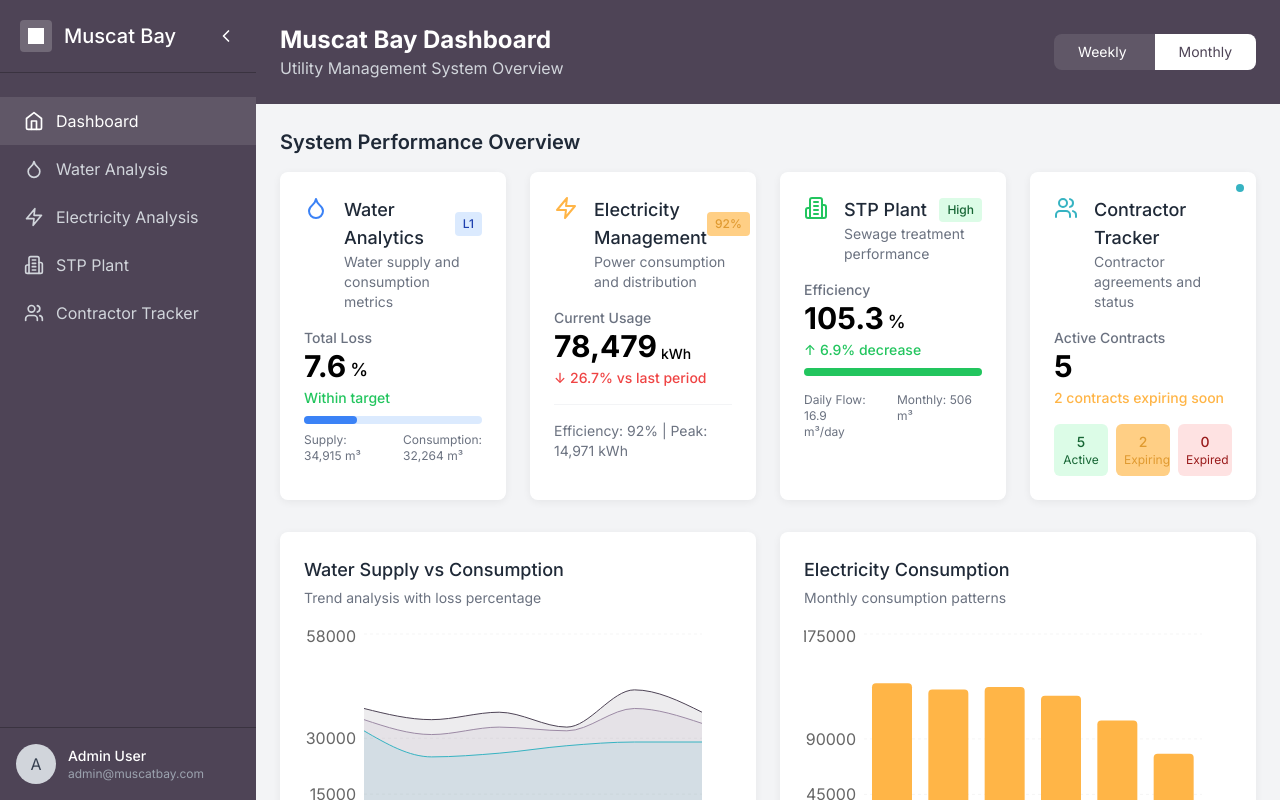
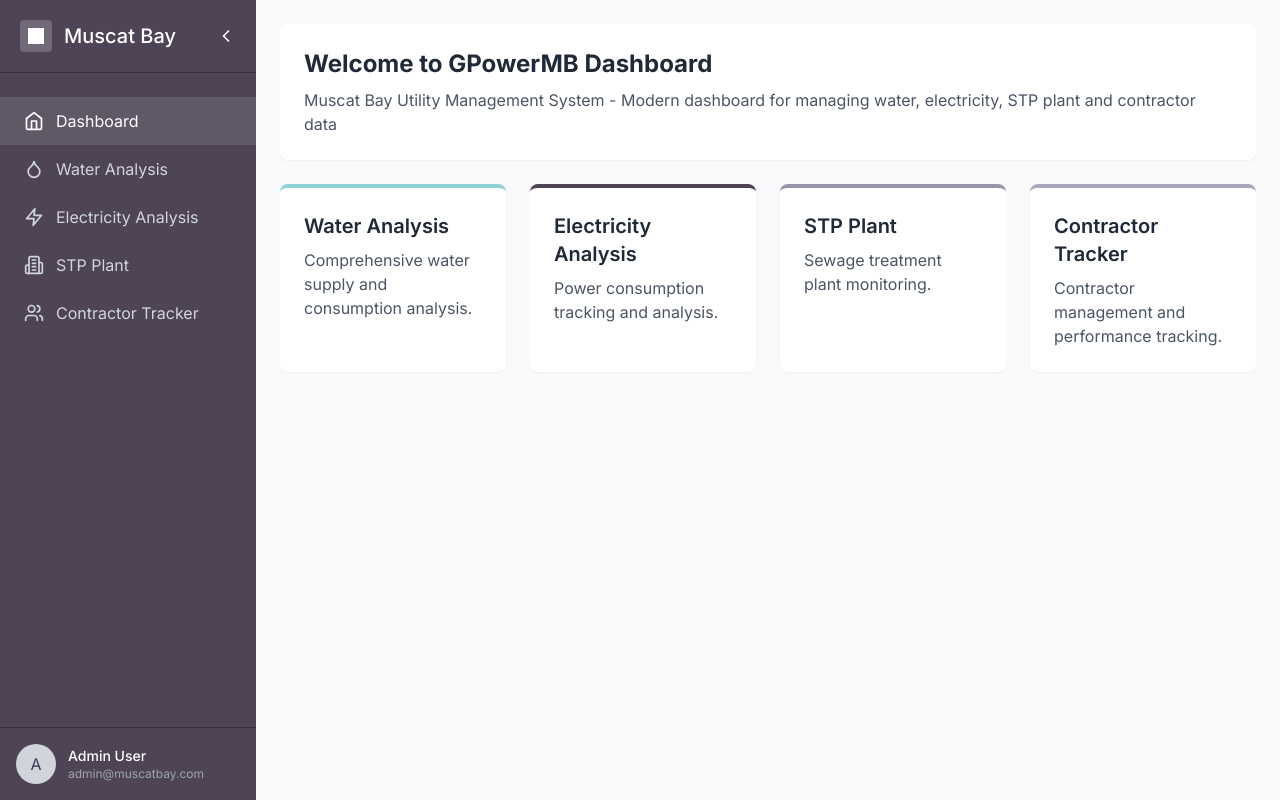
Before and after one commit to ARahim900/GPowerMB, a React (Create React App) app: page / in a window 1280 px wide. Built offline with nearby package versions, Linux system fonts and the light colour scheme.

Commit message:
Create simple Dashboard component for homepage

```diff
--- a/src/pages/Dashboard.jsx
+++ b/src/pages/Dashboard.jsx
@@ -1,193 +1,51 @@
 import React from 'react';
-import { AreaChart, Area, BarChart, Bar, XAxis, YAxis, CartesianGrid, Tooltip, ResponsiveContainer } from 'recharts';
-import { Droplet, Zap, Building2, Users } from 'lucide-react';
-import DashboardCard from '../components/DashboardCard';
-import StatusBox from '../components/StatusBox';
-import PageHeader from '../components/PageHeader';
-
-// Mock data
-const waterSupplyData = [
-  { month: 'Oct', supply: 38000, distribution: 35000, consumption: 32000 },
-  { month: 'Nov', supply: 35000, distribution: 31000, consumption: 25000 },
-  { month: 'Dec', supply: 37000, distribution: 33000, consumption: 26000 },
-  { month: 'Jan', supply: 33000, distribution: 32000, consumption: 28000 },
-  { month: 'Feb', supply: 43000, distribution: 38000, consumption: 29000 },
-  { month: 'Mar', supply: 37000, distribution: 34000, consumption: 29000 },
-];
-
-const electricityData = [
-  { month: 'Oct-24', consumption: 135000 },
-  { month: 'Nov-24', consumption: 130000 },
-  { month: 'Dec-24', consumption: 132000 },
-  { month: 'Jan-25', consumption: 125000 },
-  { month: 'Feb-25', consumption: 105000 },
-  { month: 'Mar-25', consumption: 78000 },
-];
+import { Link } from 'react-router-dom';
 
 const Dashboard = () => {
   return (
-    <div className="flex-1 overflow-y-auto">
-      <PageHeader
-        title="Muscat Bay Dashboard"
-        subtitle="Utility Management System Overview"
-      />
-
-      {/* Dashboard Content */}
-      <main className="p-6">
-        <h2 className="text-xl font-semibold text-gray-800 mb-4">System Performance Overview</h2>
-
-        <div className="grid grid-cols-1 md:grid-cols-2 lg:grid-cols-4 gap-6 mb-8">
-          {/* Water Analytics Card */}
-          <DashboardCard
-            icon={<Droplet className="text-blue-500" size={24} />}
-            title="Water Analytics"
-            subtitle="Water supply and consumption metrics"
-            tag="L1"
-            tagColor="bg-blue-100 text-blue-800"
-          >
-            <div className="mt-4">
-              <h3 className="text-sm font-medium text-gray-500">Total Loss</h3>
-              <div className="flex items-end">
-                <span className="text-3xl font-bold">7.6</span>
-                <span className="ml-1 text-lg font-medium">%</span>
-              </div>
-              <p className="text-sm text-green-500 font-medium mt-1">Within target</p>
-              <div className="w-full h-2 bg-blue-100 rounded-full mt-2">
-                <div className="h-2 bg-blue-500 rounded-full" style={{ width: '30%' }} />
-              </div>
-              <div className="flex justify-between text-xs text-gray-500 mt-2">
-                <div>
-                  <p>Supply:</p>
-                  <p>34,915 m³</p>
-                </div>
-                <div>
-                  <p>Consumption:</p>
-                  <p>32,264 m³</p>
-                </div>
-              </div>
-            </div>
-          </DashboardCard>
-
-          {/* Electricity Management Card */}
-          <DashboardCard
-            icon={<Zap className="text-accent" size={24} />}
-            title="Electricity Management"
-            subtitle="Power consumption and distribution"
-            tag="92%"
-            tagColor="bg-accent-light text-accent-dark"
-          >
-            <div className="mt-4">
-              <h3 className="text-sm font-medium text-gray-500">Current Usage</h3>
-              <div className="flex items-end">
-                <span className="text-3xl font-bold">78,479</span>
-                <span className="ml-1 text-sm font-medium">kWh</span>
-              </div>
-              <p className="text-sm text-red-500 font-medium mt-1 flex items-center">
-                <span className="mr-1">↓</span> 26.7% vs last period
-              </p>
-              <div className="mt-4 pt-4 border-t border-gray-100">
-                <p className="text-sm text-gray-500">Efficiency: 92% | Peak: 14,971 kWh</p>
-              </div>
-            </div>
-          </DashboardCard>
-
-          {/* STP Plant Card */}
-          <DashboardCard
-            icon={<Building2 className="text-green-500" size={24} />}
-            title="STP Plant"
-            subtitle="Sewage treatment performance"
-            tag="High"
-            tagColor="bg-green-100 text-green-800"
-          >
-            <div className="mt-4">
-              <h3 className="text-sm font-medium text-gray-500">Efficiency</h3>
-              <div className="flex items-end">
-                <span className="text-3xl font-bold">105.3</span>
-                <span className="ml-1 text-lg font-medium">%</span>
-              </div>
-              <p className="text-sm text-green-500 font-medium mt-1 flex items-center">
-                <span className="mr-1">↑</span> 6.9% decrease
-              </p>
-              <div className="w-full h-2 bg-green-100 rounded-full mt-2">
-                <div className="h-2 bg-green-500 rounded-full" style={{ width: '100%' }} />
-              </div>
-              <div className="grid grid-cols-2 gap-2 text-xs text-gray-500 mt-4">
-                <div>
-                  <p>Daily Flow: 16.9</p>
-                  <p>m³/day</p>
-                </div>
-                <div>
-                  <p>Monthly: 506</p>
-                  <p>m³</p>
-                </div>
-              </div>
-            </div>
-          </DashboardCard>
-
-          {/* Contractor Tracker Card */}
-          <DashboardCard
-            icon={<Users className="text-secondary" size={24} />}
-            title="Contractor Tracker"
-            subtitle="Contractor agreements and status"
-            hasNotification
-          >
-            <div className="mt-4">
-              <h3 className="text-sm font-medium text-gray-500">Active Contracts</h3>
-              <div className="flex items-end">
-                <span className="text-3xl font-bold">5</span>
-              </div>
-              <p className="text-sm text-accent font-medium mt-1">2 contracts expiring soon</p>
-
-              <div className="grid grid-cols-3 gap-2 mt-4">
-                <StatusBox label="Active" value="5" color="bg-green-100 text-green-800" />
-                <StatusBox label="Expiring" value="2" color="bg-accent-light text-accent-dark" />
-                <StatusBox label="Expired" value="0" color="bg-red-100 text-red-800" />
-              </div>
-            </div>
-          </DashboardCard>
+    <div className="flex-1 p-6 bg-gray-50">
+      <div className="max-w-7xl mx-auto">
+        <div className="bg-white shadow-sm rounded-lg p-6 mb-6">
+          <h1 className="text-2xl font-bold text-gray-800 mb-2">Welcome to GPowerMB Dashboard</h1>
+          <p className="text-gray-600">
+            Muscat Bay Utility Management System - Modern dashboard for managing water, electricity, STP plant and contractor data
+          </p>
         </div>
 
-        {/* Charts Section */}
-        <div className="grid grid-cols-1 lg:grid-cols-2 gap-6">
-          {/* Water Supply vs Consumption Chart */}
-          <div className="bg-white rounded-lg shadow-card p-6">
-            <h3 className="text-lg font-medium text-gray-800 mb-1">Water Supply vs Consumption</h3>
-            <p className="text-sm text-gray-500 mb-4">Trend analysis with loss percentage</p>
+        <div className="grid grid-cols-1 md:grid-cols-2 lg:grid-cols-4 gap-6">
+          <Link
+            to="/water"
+            className="bg-white shadow-sm rounded-lg p-6 hover:shadow-md transition-shadow duration-300 border-t-4 border-[#8ED2D6]"
+          >
+            <h2 className="text-xl font-semibold text-gray-800 mb-2">Water Analysis</h2>
+            <p className="text-gray-600">Comprehensive water supply and consumption analysis.</p>
+          </Link>
 
-            <div className="h-64">
-              <ResponsiveContainer width="100%" height="100%">
-                <AreaChart data={waterSupplyData} margin={{ top: 10, right: 30, left: 0, bottom: 0 }}>
-                  <CartesianGrid strokeDasharray="3 3" vertical={false} opacity={0.2} />
-                  <XAxis dataKey="month" tickLine={false} axisLine={false} />
-                  <YAxis tickLine={false} axisLine={false} tickFormatter={(value) => `${value}`} domain={[0, 'dataMax + 15000']} />
-                  <Tooltip />
-                  <Area type="monotone" dataKey="supply" stroke="#4E4456" fill="#4E4456" fillOpacity={0.1} name="Supply (L1)" />
-                  <Area type="monotone" dataKey="distribution" stroke="#9C8AA5" fill="#9C8AA5" fillOpacity={0.1} name="Distribution (L2)" />
-                  <Area type="monotone" dataKey="consumption" stroke="#36B3C2" fill="#36B3C2" fillOpacity={0.1} name="Consumption (L3)" />
-                </AreaChart>
-              </ResponsiveContainer>
-            </div>
-          </div>
+          <Link
+            to="/electricity"
+            className="bg-white shadow-sm rounded-lg p-6 hover:shadow-md transition-shadow duration-300 border-t-4 border-[#4E4456]"
+          >
+            <h2 className="text-xl font-semibold text-gray-800 mb-2">Electricity Analysis</h2>
+            <p className="text-gray-600">Power consumption tracking and analysis.</p>
+          </Link>
 
-          {/* Electricity Consumption Chart */}
-          <div className="bg-white rounded-lg shadow-card p-6">
-            <h3 className="text-lg font-medium text-gray-800 mb-1">Electricity Consumption</h3>
-            <p className="text-sm text-gray-500 mb-4">Monthly consumption patterns</p>
+          <Link
+            to="/stp"
+            className="bg-white shadow-sm rounded-lg p-6 hover:shadow-md transition-shadow duration-300 border-t-4 border-[#9A95A6]"
+          >
+            <h2 className="text-xl font-semibold text-gray-800 mb-2">STP Plant</h2>
+            <p className="text-gray-600">Sewage treatment plant monitoring.</p>
+          </Link>
 
-            <div className="h-64">
-              <ResponsiveContainer width="100%" height="100%">
-                <BarChart data={electricityData} margin={{ top: 10, right: 30, left: 0, bottom: 0 }}>
-                  <CartesianGrid strokeDasharray="3 3" vertical={false} opacity={0.2} />
-                  <XAxis dataKey="month" tickLine={false} axisLine={false} />
-                  <YAxis tickLine={false} axisLine={false} domain={[0, 'dataMax + 40000']} />
-                  <Tooltip />
-                  <Bar dataKey="consumption" name="Consumption (kWh)" fill="#FFB547" barSize={40} radius={[4, 4, 0, 0]} />
-                </BarChart>
-              </ResponsiveContainer>
-            </div>
-          </div>
+          <Link
+            to="/contractors"
+            className="bg-white shadow-sm rounded-lg p-6 hover:shadow-md transition-shadow duration-300 border-t-4 border-[#ADA6B9]"
+          >
+            <h2 className="text-xl font-semibold text-gray-800 mb-2">Contractor Tracker</h2>
+            <p className="text-gray-600">Contractor management and performance tracking.</p>
+          </Link>
         </div>
-      </main>
+      </div>
     </div>
   );
 };
```
